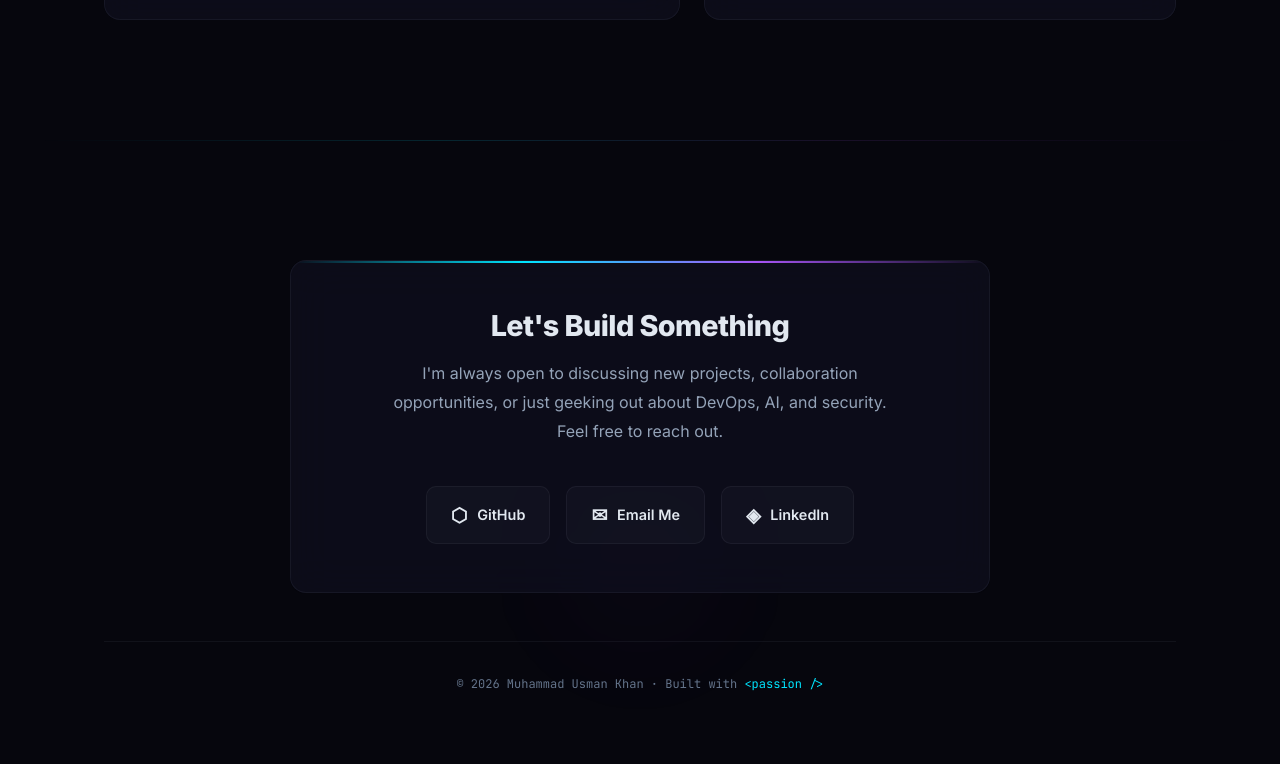
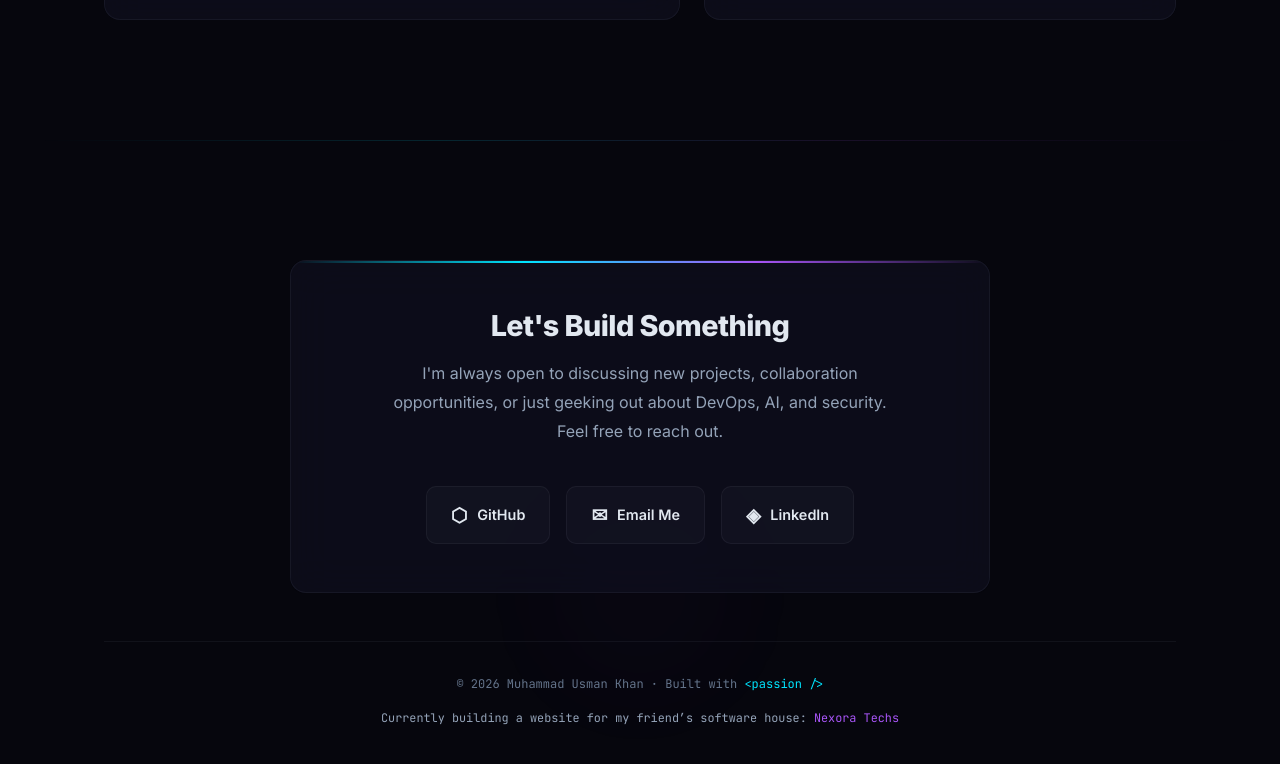
Before and after one commit to usmankhan782004-ship-it/portfolio, a React (Vite) app: page / in a window 1280 px wide. Shown: the part 8168-8932 px from the top of the page. Built offline with nearby package versions, Linux system fonts and the light colour scheme.

Commit message:
Add Nexora Techs footer link

```diff
--- a/src/components/Contact.css
+++ b/src/components/Contact.css
@@ -108,6 +108,21 @@
     color: var(--accent-cyan);
 }
 
+.footer-showcase {
+    margin-top: 0.85rem;
+    font-family: var(--font-mono);
+    font-size: 0.74rem;
+    color: var(--text-secondary);
+}
+
+.footer-showcase a {
+    color: var(--accent-purple);
+}
+
+.footer-showcase a:hover {
+    color: var(--accent-cyan);
+}
+
 @media (max-width: 480px) {
     .contact-card {
         padding: 2rem 1.5rem;
--- a/src/components/Contact.jsx
+++ b/src/components/Contact.jsx
@@ -72,6 +72,16 @@ export default function Contact() {
                             {'<'}passion{' />'}
                         </a>
                     </p>
+                    <p className="footer-showcase">
+                        Currently building a website for my friend’s software house:{' '}
+                        <a
+                            href="https://nexora-techs.netlify.app/"
+                            target="_blank"
+                            rel="noopener noreferrer"
+                        >
+                            Nexora Techs
+                        </a>
+                    </p>
                 </footer>
             </div>
         </section>
```
